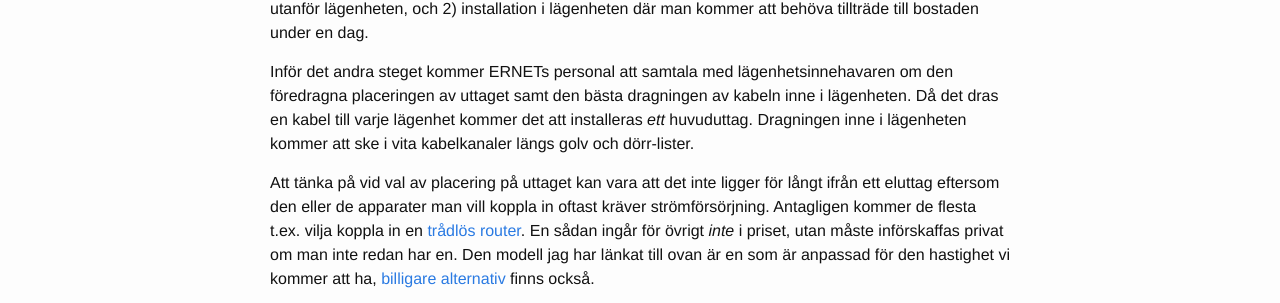
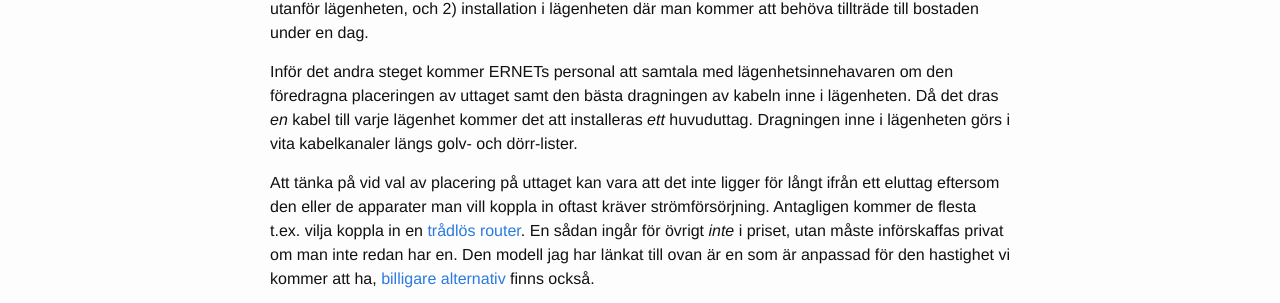
Before and after one commit to nipfjallet5/nipfjallet5.github.io, a Jekyll site: the page built from _posts/2017-02-19-fiberanslutning.md, in a window 1280 px wide. Shown: the part 698-1001 px from the top of the page. Built offline with Jekyll 4.4.1, drawn with Linux system fonts in a browser that asks for light colours; comment, search, counter and statistics services are not loaded.

Commit message:
Update 2017-02-19-fiberanslutning.md

```diff
--- a/_posts/2017-02-19-fiberanslutning.md
+++ b/_posts/2017-02-19-fiberanslutning.md
@@ -17,7 +17,7 @@ Man kan även få både TV och IP-telefon via AllTeles fibernät. Beställning a
 
 Installationen av de kablar som behöver dras från accesspunkten nere i cykelrummet till var och en av våra 21 lägenheter kommer att göras under April månad av **<a href="http://www.ernet.se" target="_blank">ERNET Nätverksentreprenad</a>**. En s.k. CAT6A-kabel dras in i varje lägenhet där ett nytt uttag då behöver installeras. Man får själv välja var man vill att uttaget ska placeras inom ett avstånd på 15m från den punkt där kabeln kommer in (antagligen i hallen). Installationen görs i två steg: 1) dragning av samtliga kablar från cykelrummet upp till en punkt utanför lägenheten, och 2) installation i lägenheten där man kommer att behöva tillträde till bostaden under en dag.
 
-Inför det andra steget kommer ERNETs personal att samtala med lägenhetsinnehavaren om den föredragna placeringen av uttaget samt den bästa dragningen av kabeln inne i lägenheten. Då det dras en kabel till varje lägenhet kommer det att installeras *ett* huvuduttag. Dragningen inne i lägenheten kommer att ske i vita kabelkanaler längs golv och dörr-lister.
+Inför det andra steget kommer ERNETs personal att samtala med lägenhetsinnehavaren om den föredragna placeringen av uttaget samt den bästa dragningen av kabeln inne i lägenheten. Då det dras *en* kabel till varje lägenhet kommer det att installeras *ett* huvuduttag. Dragningen inne i lägenheten görs i vita kabelkanaler längs golv- och dörr-lister.
 
 Att tänka på vid val av placering på uttaget kan vara att det inte ligger för långt ifrån ett eluttag eftersom den eller de apparater man vill koppla in oftast kräver strömförsörjning. Antagligen kommer de flesta t.ex. vilja koppla in en <a href="https://www.netonnet.se/art/dator/natverk/routermodem/asus-rt-ac68u/206701.8935/?gclid=CjwKEAiAz4XFBRCW87vj6-28uFMSJAAHeGZbL1nFoK7MMxfn7HJkvb684qqZVOQwIMghsWCiR2c0FxoCnvzw_wcB" target="_blank">trådlös router</a>. En sådan ingår för övrigt *inte* i priset, utan måste införskaffas privat om man inte redan har en. Den modell jag har länkat till ovan är en som är anpassad för den hastighet vi kommer att ha, <a href="https://www.kjell.com/se/sortiment/dator-natverk/natverk/tradlost-natverk/tradlosa-routrar/d-link-dir-809-tradlos-router-ac750-p61197" target="_blank">billigare alternativ</a> finns också.
 
```
